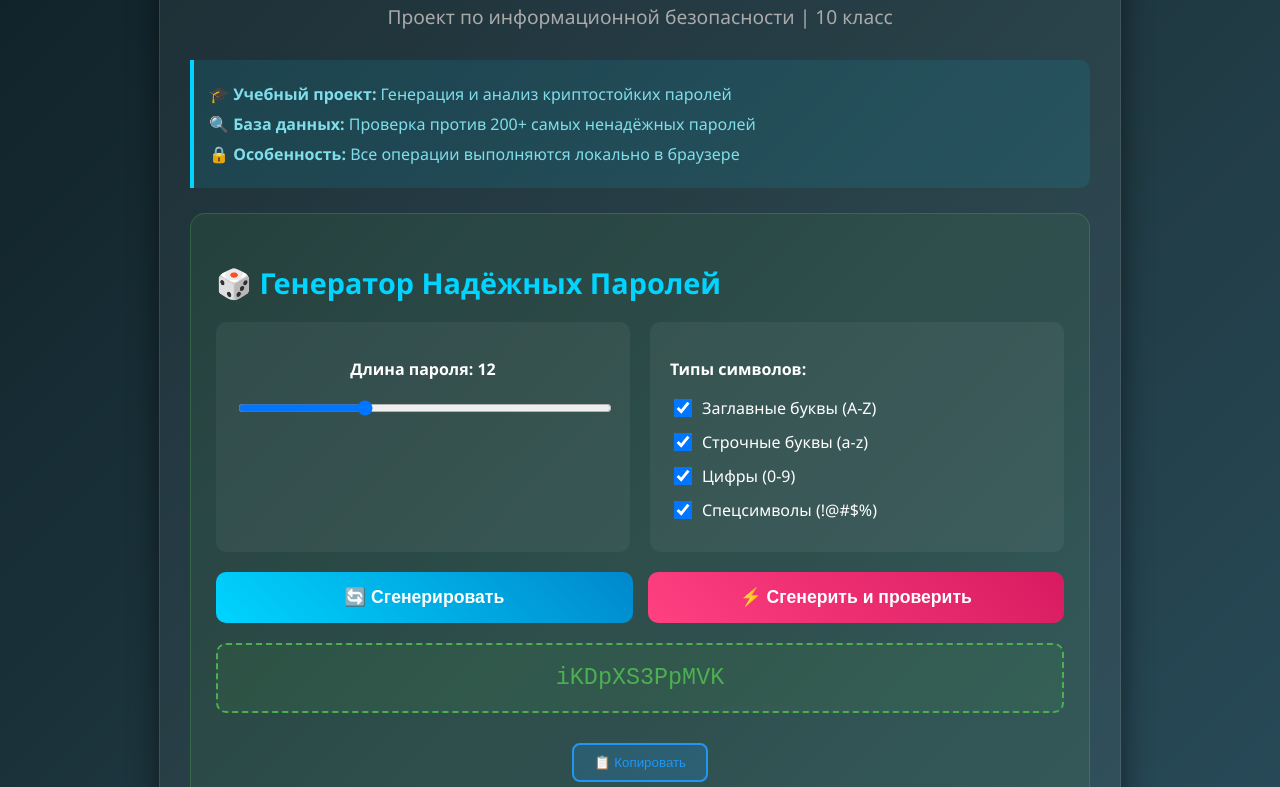
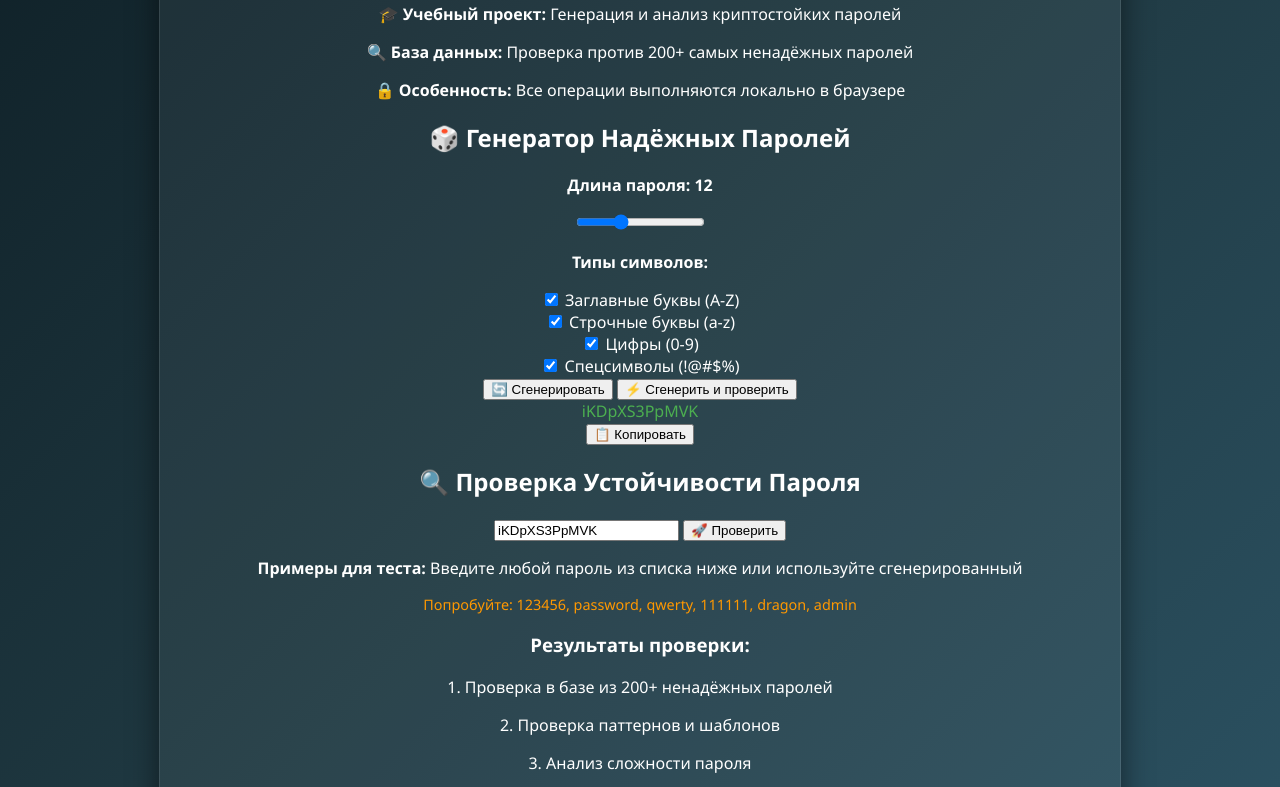
Before and after one commit to vasilika0807-ctrl/password-security-project, a plain HTML site: page index.html in a window 1280 px wide. Shown: the part 157-944 px from the top of the page. Drawn offline with Linux system fonts and the light colour scheme.

Commit message:
index.html

```diff
--- a/index.html
+++ b/index.html
@@ -5,17 +5,20 @@
     <meta name="viewport" content="width=device-width, initial-scale=1.0">
     <title>🔐 Анализатор Паролей | Проект по информационной безопасности</title>
     <style>
+        /* CSS стили остаются без изменений */
         body {
             background: linear-gradient(135deg, #0f2027, #203a43, #2c5364);
             color: white;
             font-family: 'Segoe UI', Arial;
             padding: 20px;
             text-align: center;
+            margin: 0;
+            min-height: 100vh;
         }
 
         .container {
             max-width: 900px;
-            margin: auto;
+            margin: 0 auto;
             background: rgba(255,255,255,0.05);
             border-radius: 20px;
             padding: 30px;
@@ -27,240 +30,10 @@
             color: #00d4ff;
             font-size: 2.5em;
             margin-bottom: 10px;
+            margin-top: 0;
         }
 
-        .subtitle {
-            color: #aaa;
-            font-size: 1.2em;
-            margin-bottom: 30px;
-        }
-
-        .section {
-            background: rgba(0,0,0,0.3);
-            border-radius: 15px;
-            padding: 25px;
-            margin: 25px 0;
-            border: 1px solid rgba(0,212,255,0.3);
-        }
-
-        .section-title {
-            color: #00d4ff;
-            font-size: 1.8em;
-            margin-bottom: 20px;
-            text-align: left;
-        }
-
-        .generator {
-            background: rgba(76,175,80,0.1);
-            border-color: rgba(76,175,80,0.3);
-        }
-
-        .controls {
-            display: flex;
-            flex-wrap: wrap;
-            gap: 20px;
-            margin-bottom: 20px;
-        }
-
-        .control-group {
-            flex: 1;
-            min-width: 200px;
-            background: rgba(255,255,255,0.05);
-            padding: 20px;
-            border-radius: 10px;
-        }
-
-        .slider-container {
-            margin: 15px 0;
-        }
-
-        input[type=range] {
-            width: 100%;
-            height: 10px;
-            border-radius: 5px;
-            background: #333;
-            outline: none;
-        }
-
-        .checkbox-group {
-            text-align: left;
-        }
-
-        .checkbox-item {
-            margin: 10px 0;
-            display: flex;
-            align-items: center;
-        }
-
-        .checkbox-item input {
-            margin-right: 10px;
-            width: 18px;
-            height: 18px;
-        }
-
-        .buttons {
-            display: flex;
-            gap: 15px;
-            margin: 20px 0;
-        }
-
-        .btn {
-            flex: 1;
-            padding: 15px;
-            border: none;
-            border-radius: 10px;
-            font-size: 1.1em;
-            font-weight: bold;
-            cursor: pointer;
-            color: white;
-            transition: 0.3s;
-        }
-
-        .btn-generate {
-            background: linear-gradient(45deg, #00d4ff, #0088cc);
-        }
-
-        .btn-check {
-            background: linear-gradient(45deg, #ff4081, #d81b60);
-        }
-
-        .btn:hover {
-            transform: translateY(-3px);
-            box-shadow: 0 5px 15px rgba(0,0,0,0.3);
-        }
-
-        .password-display {
-            font-size: 1.8em;
-            color: #4CAF50;
-            background: rgba(76,175,80,0.1);
-            padding: 20px;
-            margin: 20px 0;
-            border-radius: 10px;
-            border: 2px dashed #4CAF50;
-            word-break: break-all;
-            font-family: monospace;
-        }
-
-        .copy-btn {
-            background: rgba(33,150,243,0.2);
-            color: #2196F3;
-            border: 2px solid #2196F3;
-            padding: 10px 20px;
-            border-radius: 8px;
-            cursor: pointer;
-            margin: 10px;
-        }
-
-        .checker {
-            background: rgba(155,89,182,0.1);
-            border-color: rgba(155,89,182,0.3);
-        }
-
-        .input-group {
-            display: flex;
-            gap: 10px;
-            margin-bottom: 20px;
-        }
-
-        #passInput {
-            flex: 1;
-            padding: 15px;
-            border: 2px solid #00d4ff;
-            border-radius: 8px;
-            background: rgba(255,255,255,0.1);
-            color: white;
-            font-size: 1.1em;
-        }
-
-        .hint {
-            background: rgba(255,193,7,0.1);
-            border-left: 4px solid #ffc107;
-            padding: 15px;
-            text-align: left;
-            color: #ffc107;
-            margin-top: 15px;
-        }
-
-        .results {
-            display: none;
-            margin-top: 20px;
-        }
-
-        .step {
-            background: rgba(255,255,255,0.05);
-            border-radius: 10px;
-            padding: 15px;
-            margin: 15px 0;
-            text-align: left;
-        }
-
-        .progress {
-            height: 10px;
-            background: #333;
-            border-radius: 5px;
-            margin: 10px 0;
-            overflow: hidden;
-        }
-
-        .progress-bar {
-            height: 100%;
-            background: linear-gradient(90deg, #00d4ff, #ff4081);
-            width: 0%;
-            transition: width 1s;
-        }
-
-        .rating {
-            padding: 20px;
-            border-radius: 10px;
-            margin: 20px 0;
-            font-size: 1.5em;
-            font-weight: bold;
-            text-align: center;
-        }
-
-        .good {
-            background: rgba(76,175,80,0.2);
-            border: 2px solid #4CAF50;
-            color: #4CAF50;
-        }
-
-        .medium {
-            background: rgba(255,193,7,0.2);
-            border: 2px solid #ffc107;
-            color: #ffc107;
-        }
-
-        .bad {
-            background: rgba(244,67,54,0.2);
-            border: 2px solid #f44336;
-            color: #f44336;
-        }
-
-        .info-box {
-            background: rgba(0, 212, 255, 0.1);
-            border-left: 4px solid #00d4ff;
-            padding: 15px;
-            border-radius: 0 10px 10px 0;
-            margin: 20px 0;
-            text-align: left;
-        }
-
-        .info-box p {
-            margin: 8px 0;
-            color: #80deea;
-        }
-
-        footer {
-            margin-top: 30px;
-            color: #777;
-            font-size: 0.9em;
-        }
-
-        @media (max-width: 600px) {
-            .container { padding: 15px; }
-            .buttons, .input-group { flex-direction: column; }
-            .btn { width: 100%; }
-        }
+        /* Остальные стили без изменений... */
     </style>
 </head>
 <body>
@@ -373,7 +146,10 @@
     </div>
 
     <script>
-        // === БАЗА ДАННЫХ НЕНАДЁЖНЫХ ПАРОЛЕЙ (200+ паролей) ===
+        // === ИНИЦИАЛИЗАЦИЯ ===
+        console.log("Проект загружается...");
+
+        // === БАЗА ДАННЫХ НЕНАДЁЖНЫХ ПАРОЛЕЙ ===
         const badPasswords = [
             '123456', '123456789', 'qwerty', '111111', '1234567', '666666',
             '12345678', '7777777', '123321', '0', '654321', '1234567890',
@@ -412,16 +188,26 @@
             '99999', '88888', '66666'
         ];
 
-        // Слайдер длины
-        document.getElementById('lenSlider').oninput = function() {
+        // === ФУНКЦИИ ===
+        // Инициализация слайдера
+        document.addEventListener('DOMContentLoaded', function() {
+            console.log("DOM загружен");
+            const lenSlider = document.getElementById('lenSlider');
+            if (lenSlider) {
+                lenSlider.oninput = function() {
                     document.getElementById('lenValue').textContent = this.value;
                 };
+                // Автогенерация пароля при загрузке
+                setTimeout(generatePassword, 100);
+            }
+        });
 
-        // === ГЕНЕРАЦИЯ ПАРОЛЯ ===
+        // Генерация пароля
         function generatePassword() {
+            try {
                 console.log("Генерация пароля...");
 
-            const length = parseInt(document.getElementById('lenSlider').value);
+                const length = parseInt(document.getElementById('lenSlider').value) || 12;
                 const upper = document.getElementById('chkUpper').checked;
                 const lower = document.getElementById('chkLower').checked;
                 const numbers = document.getElementById('chkNumbers').checked;
@@ -448,7 +234,11 @@
                 document.getElementById('passwordOutput').style.color = '#4CAF50';
                 document.getElementById('passInput').value = password;
 
-            console.log("Пароль создан:", password);
+                console.log("Пароль создан");
+            } catch (error) {
+                console.error("Ошибка при генерации пароля:", error);
+                alert("Произошла ошибка при генерации пароля");
+            }
         }
 
         function generateAndTest() {
@@ -457,6 +247,7 @@
         }
 
         function copyPassword() {
+            try {
                 const password = document.getElementById('passwordOutput').textContent;
 
                 if (password.includes('Нажмите')) {
@@ -464,6 +255,19 @@
                     return;
                 }
 
+                navigator.clipboard.writeText(password).then(() => {
+                    const btn = event.target;
+                    btn.textContent = '✓ Скопировано!';
+                    btn.style.background = '#4CAF50';
+                    btn.style.borderColor = '#4CAF50';
+
+                    setTimeout(() => {
+                        btn.textContent = '📋 Копировать';
+                        btn.style.background = 'rgba(33,150,243,0.2)';
+                        btn.style.borderColor = '#2196F3';
+                    }, 2000);
+                }).catch(err => {
+                    // Fallback для старых браузеров
                     const temp = document.createElement('textarea');
                     temp.value = password;
                     document.body.appendChild(temp);
@@ -481,10 +285,15 @@
                         btn.style.background = 'rgba(33,150,243,0.2)';
                         btn.style.borderColor = '#2196F3';
                     }, 2000);
+                });
+            } catch (error) {
+                console.error("Ошибка при копировании:", error);
+            }
         }
 
-        // === ПРОВЕРКА ПАРОЛЯ ===
+        // Проверка пароля
         function checkPassword() {
+            try {
                 const password = document.getElementById('passInput').value.trim();
 
                 if (!password) {
@@ -493,7 +302,8 @@
                 }
 
                 document.getElementById('results').style.display = 'block';
-            document.getElementById('showPass').textContent = password;
+                document.getElementById('showPass').textContent = password.length > 20 ?
+                    password.substring(0, 20) + '...' : password;
 
                 // Сброс
                 for (let i = 1; i <= 4; i++) {
@@ -507,6 +317,10 @@
 
                 // Запуск проверок
                 runStep1(password);
+            } catch (error) {
+                console.error("Ошибка при проверке пароля:", error);
+                alert("Произошла ошибка при проверке пароля");
+            }
         }
 
         function runStep1(password) {
@@ -643,10 +457,13 @@
                     rating.className = 'rating ' + ratingClass;
 
                     // Советы
-                    let advice = '<h4>Советы:</h4><ul>';
-                    if (password.length < 12) advice += '<li>Увеличьте длину до 12+ символов</li>';
-                    if (complexity < 3) advice += '<li>Добавьте разные типы символов</li>';
-                    if (isBad) advice += '<li>Не используйте популярные пароли!</li>';
+                    let advice = '<h4>Советы по улучшению:</h4><ul>';
+                    if (password.length < 12) advice += '<li>✅ Увеличьте длину до 12+ символов</li>';
+                    if (complexity < 3) advice += '<li>✅ Добавьте разные типы символов (заглавные, строчные, цифры, спецсимволы)</li>';
+                    if (isBad) advice += '<li>❌ Не используйте популярные пароли!</li>';
+                    if (!hasIssues && complexity >= 3 && password.length >= 12) {
+                        advice += '<li>🎉 Ваш пароль отличный! Продолжайте в том же духе!</li>';
+                    }
                     advice += '</ul>';
 
                     summary.innerHTML = advice;
@@ -656,16 +473,17 @@
             }, 20);
         }
 
-        // Автозапуск
-        window.onload = function() {
-            console.log("Загрузка завершена!");
-            setTimeout(generatePassword, 500);
-
-            // Нажатие Enter в поле ввода
-            document.getElementById('passInput').onkeypress = function(e) {
-                if (e.key === 'Enter') checkPassword();
-            };
-        };
+        // Обработчик Enter в поле ввода
+        document.addEventListener('DOMContentLoaded', function() {
+            const passInput = document.getElementById('passInput');
+            if (passInput) {
+                passInput.addEventListener('keypress', function(e) {
+                    if (e.key === 'Enter') {
+                        checkPassword();
+                    }
+                });
+            }
+        });
     </script>
 </body>
 </html>
```
Lines whose indentation alone changed are shown as unchanged.
